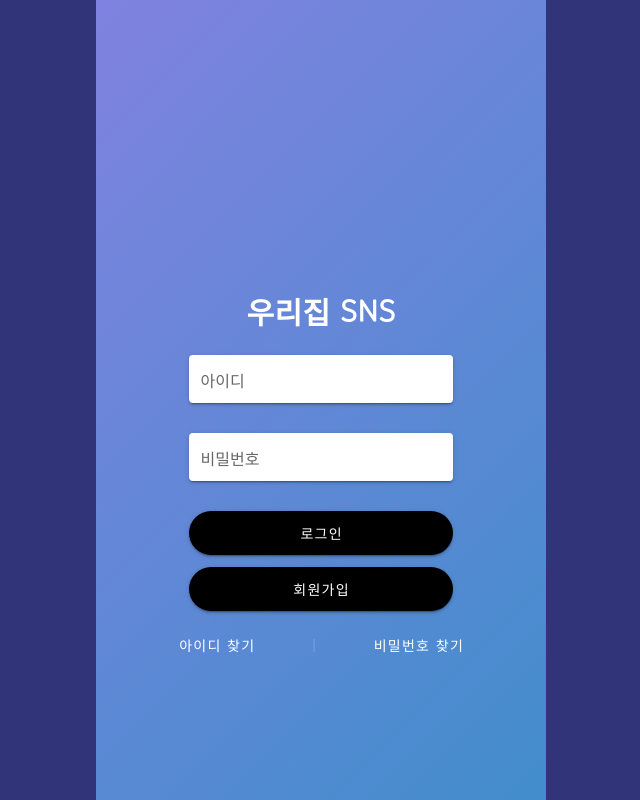
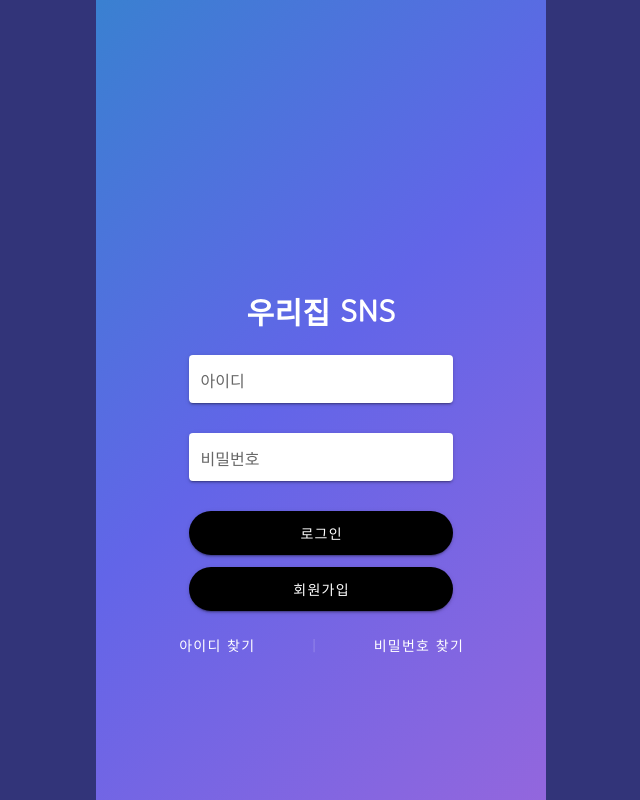
Before and after one commit to okdongdong/HomeSNS, a Vue app in the folder frontend/frontend/: page / in a window 1280 px wide. Shown: the whole page, without its empty margins (319-959 px from the left). Built offline with nearby package versions, Linux system fonts and the light colour scheme; no server answers.

Commit message:
#S06P12E205-108 feature/login
로그인 배경 수정

```diff
--- a/frontend/frontend/src/views/Account/Login.vue
+++ b/frontend/frontend/src/views/Account/Login.vue
@@ -153,9 +153,9 @@ animation: AnimationName 2s ease infinite; */
 }
 .my-background {
   color: #fff;
-  background: linear-gradient(-45deg, #ee7752,#1d94c0, #c276f5, #23d5ab);
-  background-size: 800% 800%;
-  animation: AnimationName 8s ease infinite;
+  background: linear-gradient(-45deg, #1d94c0, #ab67d8, #6265e8, #1d94c0,#ab67d8, #23d5ab);
+  background-size: 400% 400%;
+  animation: AnimationName 16s ease infinite;
   width: 100%;
   height: 100vh;
   display: flex;
```
